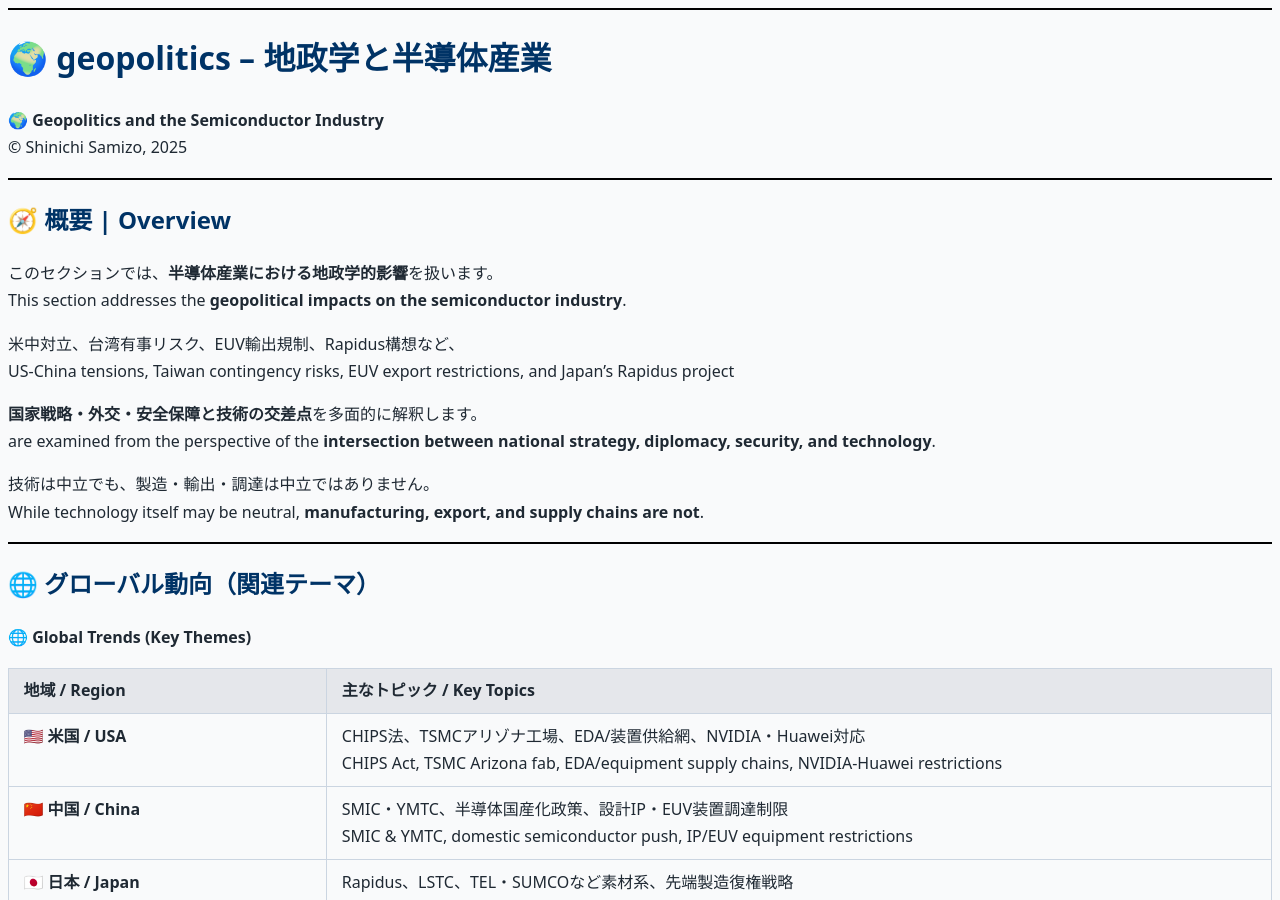
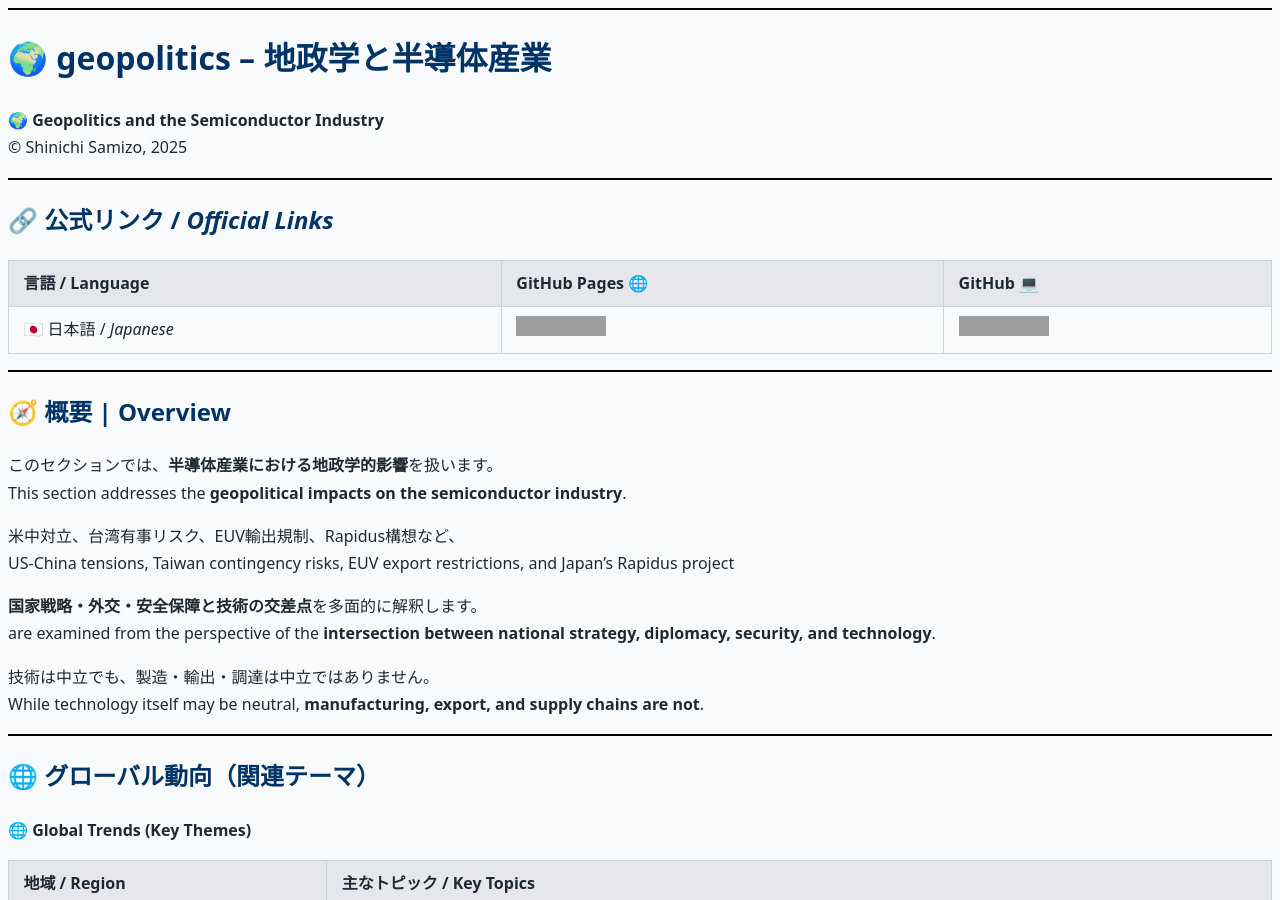
Before and after one commit to Samizo-AITL/Edusemi-Plus, a Jekyll site: the page built from geopolitics/index.md, in a window 1280 px wide and 900 px high. Built offline with Jekyll 4.4.1, drawn with Linux system fonts in a browser that asks for light colours; grey boxes are pictures that could not be loaded.

Commit message:
Update index.md

```diff
--- a/geopolitics/index.md
+++ b/geopolitics/index.md
@@ -8,6 +8,14 @@
 # 🌍 geopolitics – 地政学と半導体産業
 **🌍 Geopolitics and the Semiconductor Industry**
 © Shinichi Samizo, 2025
+
+---
+
+## 🔗 公式リンク / *Official Links*
+
+| 言語 / Language | GitHub Pages 🌐 | GitHub 💻 |
+|-----------------|----------------|-----------|
+| 🇯🇵 日本語 / *Japanese* | [![GitHub Pages JP](https://img.shields.io/badge/GitHub%20Pages-日本語版-brightgreen?logo=github)](https://samizo-aitl.github.io/Edusemi-Plus/geopolitics/) | [![GitHub Repo JP](https://img.shields.io/badge/GitHub-日本語版-blue?logo=github)](https://github.com/Samizo-AITL/Edusemi-Plus/tree/main/geopolitics) |
 
 ---
 
```
